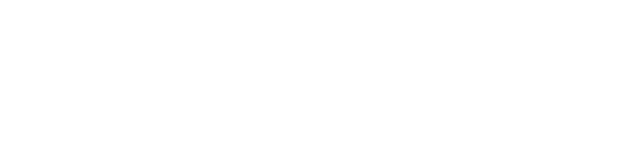
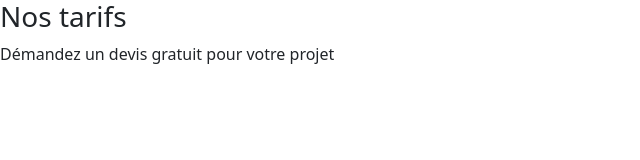
Before and after one commit to isnabanacia-boop/AfriTalent, a plain HTML site: page tarifs.html in a window 1280 px wide. Shown: the whole page, without its empty margins (0-640 px from the left). Drawn offline with nearby package versions, Linux system fonts and the light colour scheme.

Commit message:
feat : ajout section tarifs avec devis

```diff
--- a/tarifs.html
+++ b/tarifs.html
@@ -13,6 +13,8 @@
 </head>
 <body>
  <!-- Le contenu de la page sera ajoute ici -->
+  <h3>Nos tarifs</h3>
+  <p>Démandez un devis gratuit pour votre projet</p>
  <!-- Bootstrap 5 via CDN : script JavaScript -->
  <script
 src="https://cdn.jsdelivr.net/npm/bootstrap@5.3.0/dist/js/bootstrap.bundle.min.js"
```
